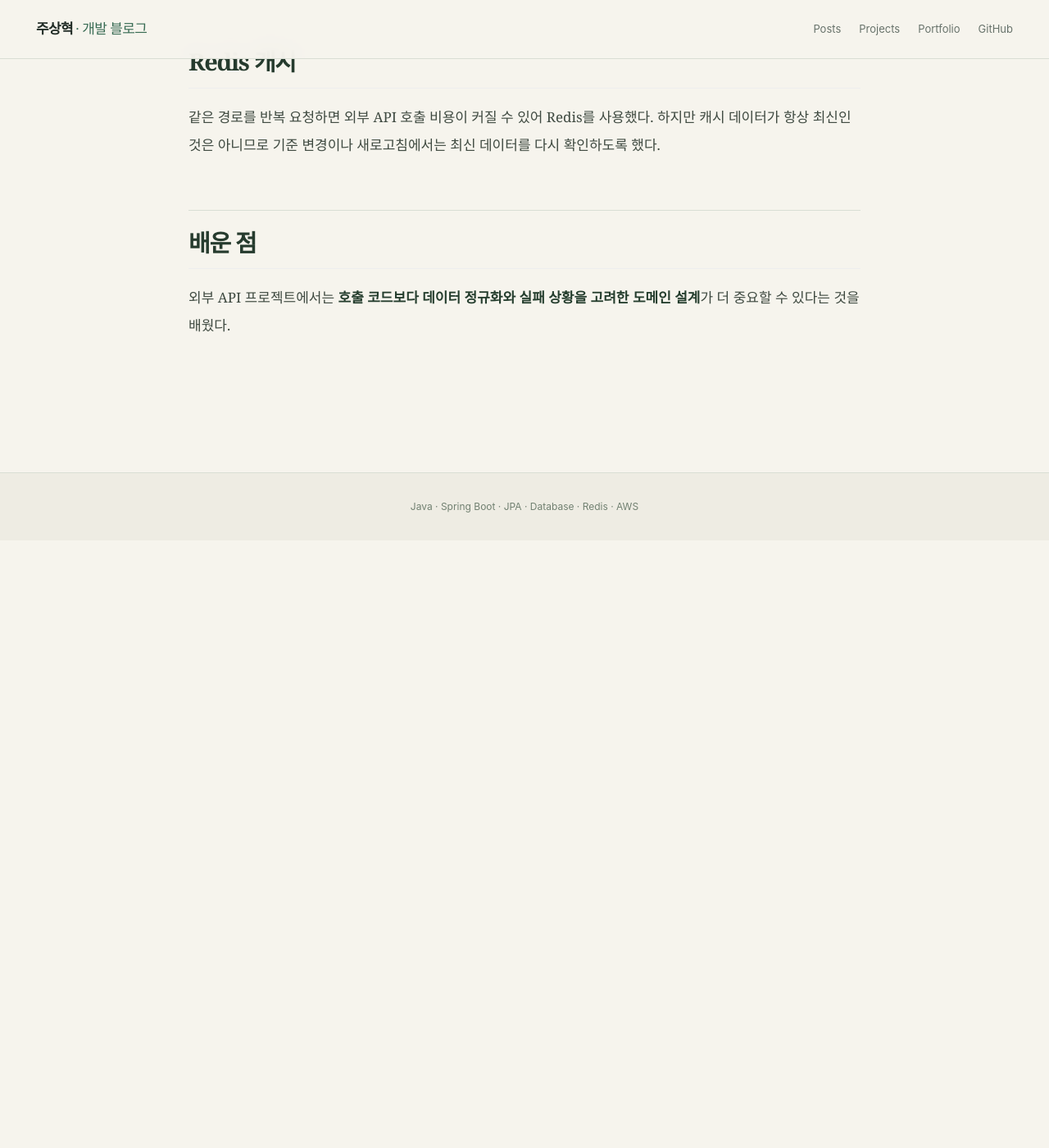
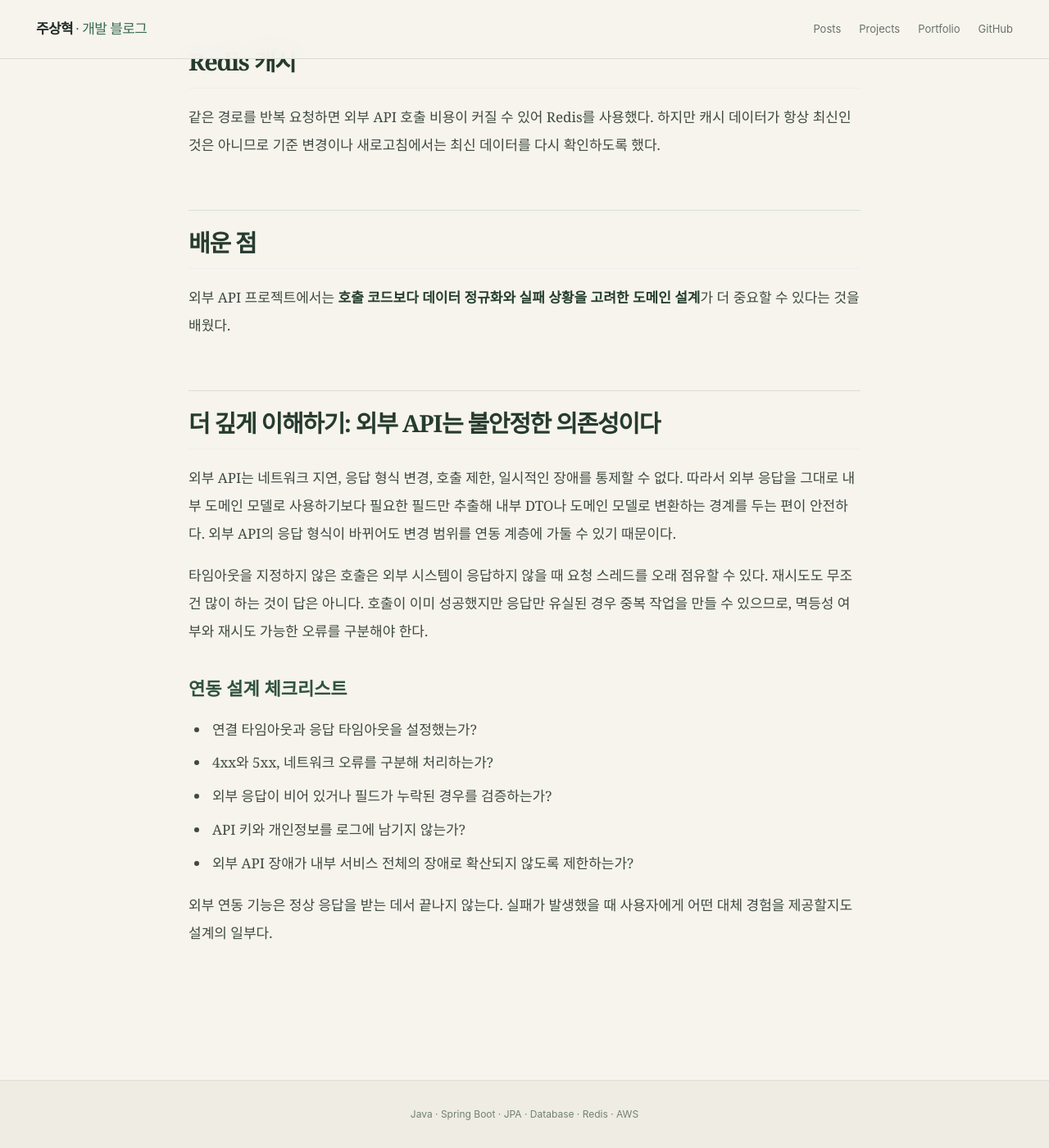
Before and after one commit to zuzusnasna/zuzusnasna.github.io, a Jekyll site: the page built from _posts/2026-10-26-meetup-external-api.md, in a window 1280 px wide and 1400 px high, scrolled down 1389 px. Shown: the whole window at 82% size. Built offline with Jekyll 4.4.1, drawn with Linux system fonts in a browser that asks for light colours; before the commit the page ends 2048 px from its top, so only the background shows below that.

Commit message:
docs: expand technical posts with tradeoffs and failure cases

```diff
--- a/_posts/2026-10-26-meetup-external-api.md
+++ b/_posts/2026-10-26-meetup-external-api.md
@@ -37,3 +37,18 @@ React
 ## 배운 점
 
 외부 API 프로젝트에서는 **호출 코드보다 데이터 정규화와 실패 상황을 고려한 도메인 설계**가 더 중요할 수 있다는 것을 배웠다.
+
+## 더 깊게 이해하기: 외부 API는 불안정한 의존성이다
+
+외부 API는 네트워크 지연, 응답 형식 변경, 호출 제한, 일시적인 장애를 통제할 수 없다. 따라서 외부 응답을 그대로 내부 도메인 모델로 사용하기보다 필요한 필드만 추출해 내부 DTO나 도메인 모델로 변환하는 경계를 두는 편이 안전하다. 외부 API의 응답 형식이 바뀌어도 변경 범위를 연동 계층에 가둘 수 있기 때문이다.
+
+타임아웃을 지정하지 않은 호출은 외부 시스템이 응답하지 않을 때 요청 스레드를 오래 점유할 수 있다. 재시도도 무조건 많이 하는 것이 답은 아니다. 호출이 이미 성공했지만 응답만 유실된 경우 중복 작업을 만들 수 있으므로, 멱등성 여부와 재시도 가능한 오류를 구분해야 한다.
+
+### 연동 설계 체크리스트
+- 연결 타임아웃과 응답 타임아웃을 설정했는가?
+- 4xx와 5xx, 네트워크 오류를 구분해 처리하는가?
+- 외부 응답이 비어 있거나 필드가 누락된 경우를 검증하는가?
+- API 키와 개인정보를 로그에 남기지 않는가?
+- 외부 API 장애가 내부 서비스 전체의 장애로 확산되지 않도록 제한하는가?
+
+외부 연동 기능은 정상 응답을 받는 데서 끝나지 않는다. 실패가 발생했을 때 사용자에게 어떤 대체 경험을 제공할지도 설계의 일부다.
```
